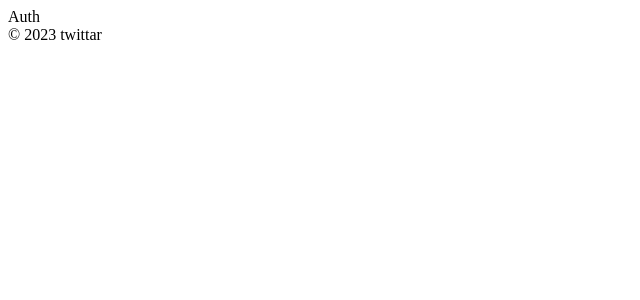
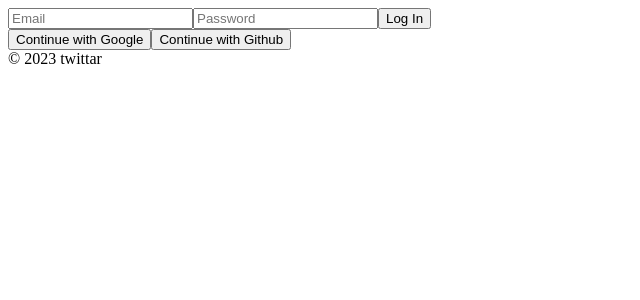
Before and after one commit to Seokyung/Twittar, a React (Create React App) app: page /#/ in a window 1280 px wide. Shown: the top 300 px of the page, without its empty margins (0-640 px from the left). Built offline with nearby package versions, Linux system fonts and the light colour scheme; no server answers.

Commit message:
Set Login Form

```diff
--- a/src/routes/Auth.js
+++ b/src/routes/Auth.js
@@ -1,5 +1,51 @@
-import React from "react";
+import React, { useState } from "react";
 
-const Auth = () => <span>Auth</span>;
+function Auth() {
+	const [email, setEmail] = useState("");
+	const [password, setPassword] = useState("");
+
+	const onChange = (e) => {
+		const {
+			target: { name, value },
+		} = e;
+		if (name === "email") {
+			setEmail(value);
+		} else if (name === "password") {
+			setPassword(value);
+		}
+	};
+
+	const onSubmit = (e) => {
+		e.preventDefault();
+	};
+
+	return (
+		<div>
+			<form onSubmit={onSubmit}>
+				<input
+					name="email"
+					type="text"
+					placeholder="Email"
+					required
+					value={email}
+					onChange={onChange}
+				/>
+				<input
+					name="password"
+					type="password"
+					placeholder="Password"
+					required
+					value={password}
+					onChange={onChange}
+				/>
+				<input type="submit" value="Log In" />
+			</form>
+			<div>
+				<button>Continue with Google</button>
+				<button>Continue with Github</button>
+			</div>
+		</div>
+	);
+}
 
 export default Auth;
```
